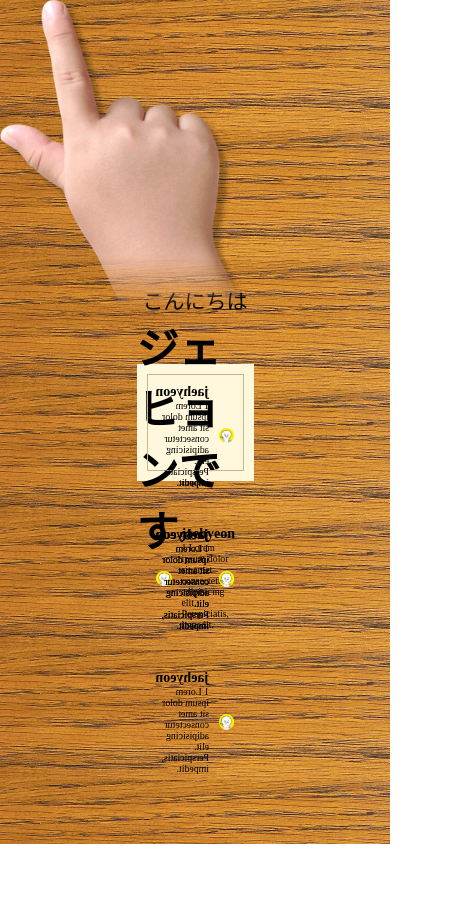
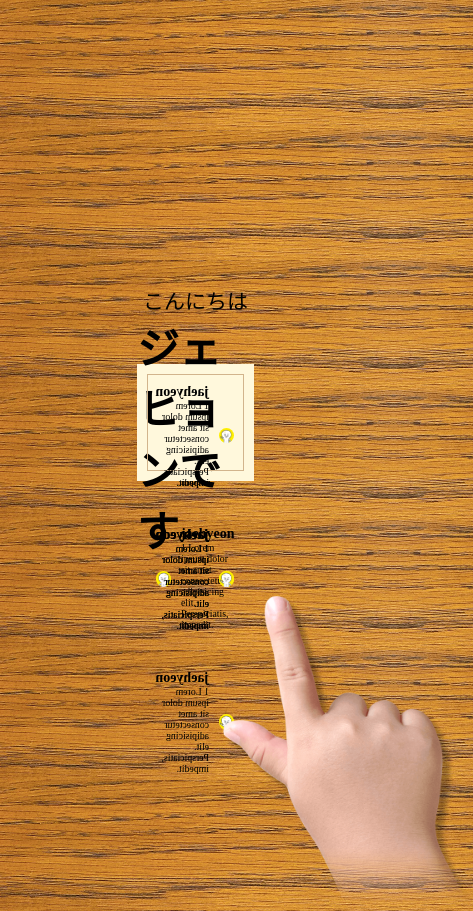
Before and after one commit to jayfulstory/3d-bood, a plain HTML site: page index.html in a window 390 px wide. Shown: the whole page, 473 px wide, since content can reach past the window. Before the commit the page ends 844 px from the top, so only its background shows below. Drawn offline with Linux system fonts and the light colour scheme.

Commit message:
06/20 fin

```diff
--- a/css/main.css
+++ b/css/main.css
@@ -1,3 +1,12 @@
+@keyframes start-ani {
+  0% {
+    transform: translate(-100%, 100%) rotate(-540deg);
+  }
+  100% {
+    transform: translate(0, 0) rotate(0deg);
+  }
+}
+
 html {
   font-size: 14px;
 }
@@ -5,11 +14,13 @@ body {
   background: url(../images/tablewood.jpg);
   background-size: auto 130px;
   perspective: 1500px;
-  cursor: none;
+  /* cursor: none; */
 }
 
 .hand {
   position: absolute;
+  left: 70%;
+  top: 70%;
   width: 250px;
   z-index: 10;
   pointer-events: none;
@@ -17,6 +28,8 @@ body {
 
 .hand img {
   transition: 1s;
+  /* -webkit-user-drag: none; */
+  user-select: none;
   transform-origin: left top;
 }
 
@@ -35,6 +48,8 @@ body {
   margin: auto;
   transform-style: preserve-3d;
   transition: 1s;
+  cursor: pointer;
+  animation: start-ani 1s forwards;
 }
 
 .page {
--- a/js/main.js
+++ b/js/main.js
@@ -99,16 +99,20 @@ const targetPos = {
 function render() {
   distX = targetPos.x - handPos.x;
   distY = targetPos.y - handPos.y;
-  handPos.x = handPos.x + distX * 0.1;
-  handPos.y = handPos.y + distY * 0.1;
+  handPos.x = handPos.x + distX * 0.15;
+  handPos.y = handPos.y + distY * 0.15;
 
-  hand.style.transform = `translate(${handPos.x}px, ${handPos.y}px)`;
+  hand.style.transform = `translate(${handPos.x - 50}px, ${handPos.y + 5}px)`;
   requestAnimationFrame(render);
 }
 render();
 
-// window.addEventListener('mousemove', e => {
-//   targetPos.x = e.client.x;
-//   targetPos.y = e.clientY;
-//   hand.style.transform = `translate(${e.clientX - 50}px, ${e.clientY}px)`;
-// });
+window.addEventListener('mousemove', e => {
+  targetPos.x = e.clientX - innerWidth * 0.7;
+  targetPos.y = e.clientY - innerHeight * 0.7;
+  // hand.style.transform = `translate(${e.clientX - 50}px, ${e.clientY}px)`;
+});
+
+leaflet.addEventListener('animationend', () => {
+  leaflet.style.animation = 'none';
+});
```
